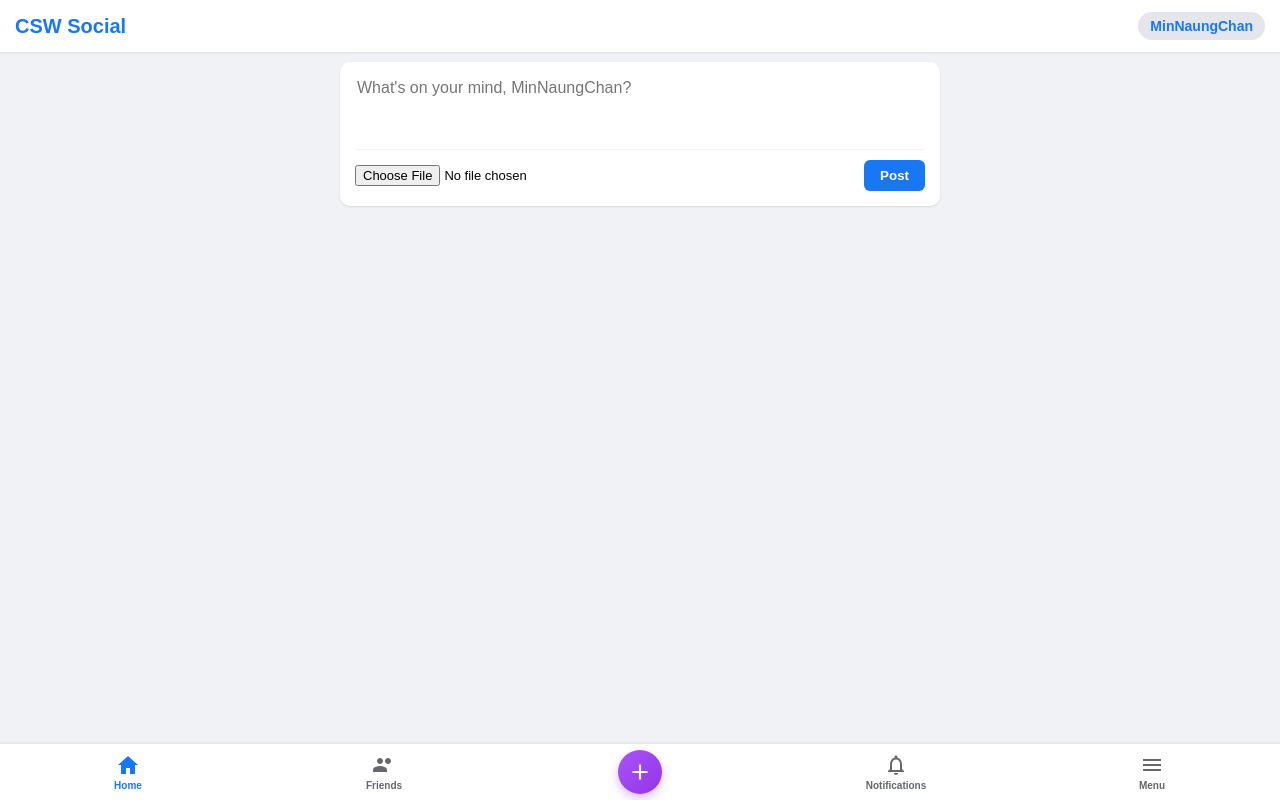
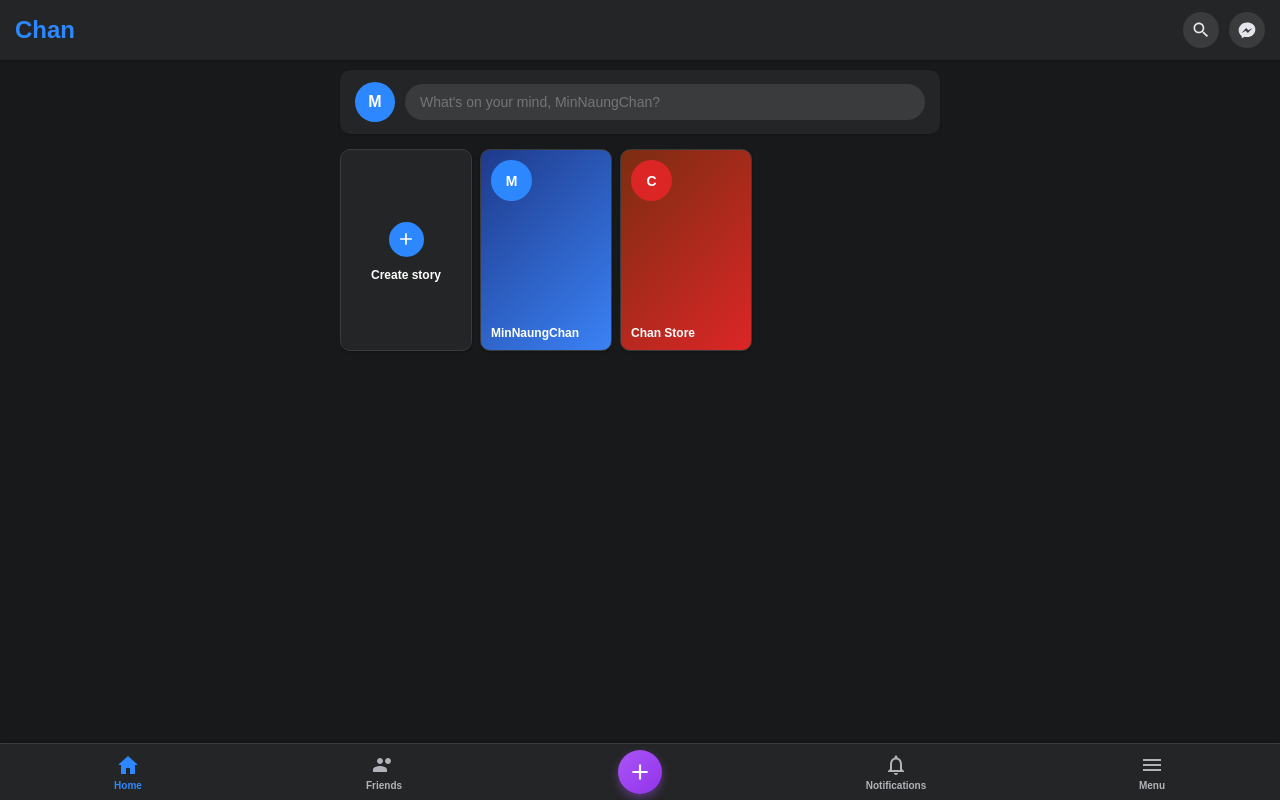
Before and after one commit to glimmgy-sketch/csw-dynamic, a Flask app: page / in a window 1280 px wide. Run offline with Flask 3, Linux system fonts and the light colour scheme; a user stored in the database is signed in; data that the repository does not hold is empty.

Commit message:
Update index.html

```diff
--- a/templates/index.html
+++ b/templates/index.html
@@ -3,64 +3,105 @@
 <head>
     <meta charset="UTF-8">
     <meta name="viewport" content="width=device-width, initial-scale=1.0">
-    <title>CSW Social - Home</title>
+    <title>Chan - Home</title>
     <style>
-        body { background-color: #f0f2f5; color: #050505; font-family: sans-serif; margin: 0; padding-bottom: 70px; }
-        .top-nav { background: #ffffff; padding: 12px 15px; font-size: 20px; font-weight: bold; position: sticky; top: 0; z-index: 100; box-shadow: 0 1px 2px rgba(0,0,0,0.08); display: flex; justify-content: space-between; align-items: center; color: #1877f2; }
+        body { background-color: #18191a; color: #e4e6eb; font-family: sans-serif; margin: 0; padding-bottom: 70px; }
+        .top-nav { background: #242526; padding: 12px 15px; display: flex; justify-content: space-between; align-items: center; position: sticky; top: 0; z-index: 100; box-shadow: 0 1px 2px rgba(0,0,0,0.2); }
+        .top-nav h1 { color: #2d88ff; margin: 0; font-size: 24px; font-weight: bold; }
+        .top-nav-icons { display: flex; gap: 10px; }
+        .icon-btn { width: 36px; height: 36px; background: #3a3b3c; border-radius: 50%; display: flex; align-items: center; justify-content: center; color: #e4e6eb; text-decoration: none; cursor: pointer; }
+        .icon-btn svg { width: 20px; height: 20px; fill: currentColor; }
+
         .container { max-width: 600px; margin: 0 auto; padding: 10px; }
 
-        /* Post Box */
-        .post-box { background: #ffffff; padding: 15px; border-radius: 10px; box-shadow: 0 1px 2px rgba(0,0,0,0.1); margin-bottom: 15px; }
-        .post-box textarea { width: 100%; border: none; outline: none; resize: none; font-size: 16px; font-family: sans-serif; }
-        .post-actions { display: flex; justify-content: space-between; align-items: center; margin-top: 10px; border-top: 1px solid #f0f2f5; padding-top: 10px; }
-        .post-btn { background: #1877f2; color: white; border: none; padding: 8px 16px; border-radius: 6px; font-weight: bold; cursor: pointer; }
+        /* Stories Section */
+        .stories-container { display: flex; gap: 8px; overflow-x: auto; padding-bottom: 10px; margin-bottom: 15px; scrollbar-width: none; }
+        .story-card { min-width: 110px; height: 180px; background: #242526; border-radius: 10px; overflow: hidden; position: relative; display: flex; flex-direction: column; justify-content: flex-end; padding: 10px; box-shadow: 0 1px 3px rgba(0,0,0,0.3); flex-shrink: 0; border: 1px solid #3a3b3c; }
+        .story-card span { color: white; font-size: 12px; font-weight: bold; position: relative; z-index: 2; }
+        .story-avatar { width: 35px; height: 35px; background: #2d88ff; border-radius: 50%; display: flex; align-items: center; justify-content: center; font-weight: bold; color: white; border: 3px solid #2d88ff; position: absolute; top: 10px; left: 10px; font-size: 14px; }
+        .create-story-btn { width: 35px; height: 35px; background: #2d88ff; border-radius: 50%; display: flex; align-items: center; justify-content: center; color: white; position: absolute; top: 95px; left: 37px; border: 3px solid #242526; }
+
+        /* Post Creation Box */
+        .post-box { background: #242526; padding: 12px 15px; border-radius: 10px; box-shadow: 0 1px 2px rgba(0,0,0,0.2); margin-bottom: 15px; display: flex; align-items: center; gap: 10px; }
+        .post-box-avatar { width: 40px; height: 40px; background: #2d88ff; border-radius: 50%; display: flex; align-items: center; justify-content: center; font-weight: bold; color: white; flex-shrink: 0; }
+        .post-box-input { flex: 1; background: #3a3b3c; border: none; padding: 10px 15px; border-radius: 20px; color: #e4e6eb; font-size: 14px; outline: none; }
 
         /* Feed Post Card */
-        .post-card { background: #ffffff; border-radius: 10px; box-shadow: 0 1px 2px rgba(0,0,0,0.1); margin-bottom: 15px; overflow: hidden; }
+        .post-card { background: #242526; border-radius: 10px; box-shadow: 0 1px 2px rgba(0,0,0,0.2); margin-bottom: 15px; overflow: hidden; border: 1px solid #3a3b3c; }
         .post-header { padding: 12px 15px; display: flex; align-items: center; gap: 10px; }
-        .post-avatar { width: 40px; height: 40px; background: #1877f2; border-radius: 50%; display: flex; align-items: center; justify-content: center; font-weight: bold; color: white; }
-        .post-user-info h4 { margin: 0; font-size: 15px; }
-        .post-user-info span { font-size: 12px; color: #65676b; }
-        .post-content { padding: 0 15px 12px 15px; font-size: 15px; line-height: 1.4; }
+        .post-avatar { width: 40px; height: 40px; background: #2d88ff; border-radius: 50%; display: flex; align-items: center; justify-content: center; font-weight: bold; color: white; }
+        .post-user-info h4 { margin: 0; font-size: 15px; color: #e4e6eb; }
+        .post-user-info span { font-size: 12px; color: #b0b3b8; }
+        .post-content { padding: 0 15px 12px 15px; font-size: 15px; line-height: 1.4; color: #e4e6eb; }
         .post-media { width: 100%; max-height: 400px; object-fit: cover; background: #000; }
 
-        /* Action buttons */
-        .post-footer-actions { display: flex; border-top: 1px solid #f0f2f5; border-bottom: 1px solid #f0f2f5; }
-        .action-btn { flex: 1; background: none; border: none; padding: 10px; font-weight: bold; color: #65676b; cursor: pointer; display: flex; align-items: center; justify-content: center; gap: 6px; }
-        .action-btn:hover { background: #f4f5f7; }
+        .post-footer-actions { display: flex; border-top: 1px solid #3a3b3c; border-bottom: 1px solid #3a3b3c; }
+        .action-btn { flex: 1; background: none; border: none; padding: 10px; font-weight: bold; color: #b0b3b8; cursor: pointer; display: flex; align-items: center; justify-content: center; gap: 6px; font-size: 14px; }
+        .action-btn:hover { background: #3a3b3c; }
 
-        /* Comments section */
-        .comments-section { padding: 10px 15px; background: #f9fafb; font-size: 14px; }
-        .comment-item { margin-bottom: 6px; }
-        .comment-form { display: flex; gap: 8px; padding: 10px 15px; background: #fff; }
-        .comment-form input { flex: 1; padding: 8px 12px; border: 1px solid #ccd0d5; border-radius: 20px; outline: none; }
-        .comment-form button { background: #1877f2; color: white; border: none; padding: 8px 14px; border-radius: 20px; font-weight: bold; cursor: pointer; }
+        .comments-section { padding: 10px 15px; background: #18191a; font-size: 14px; }
+        .comment-item { margin-bottom: 8px; color: #e4e6eb; }
+        .comment-form { display: flex; gap: 8px; padding: 10px 15px; background: #242526; }
+        .comment-form input { flex: 1; padding: 8px 12px; background: #3a3b3c; border: none; border-radius: 20px; color: white; outline: none; }
+        .comment-form button { background: #2d88ff; color: white; border: none; padding: 8px 14px; border-radius: 20px; font-weight: bold; cursor: pointer; }
 
         /* Bottom Nav */
-        .chan-bottom-nav { position: fixed; bottom: 0; left: 0; width: 100%; background: #ffffff; display: flex; justify-content: space-around; align-items: center; border-top: 1px solid #e4e6eb; padding: 6px 0; z-index: 1000; box-shadow: 0 -1px 3px rgba(0,0,0,0.05); }
-        .bottom-nav-item { display: flex; flex-direction: column; align-items: center; color: #65676b; text-decoration: none; flex: 1; }
-        .bottom-nav-item.active { color: #1877f2; }
+        .chan-bottom-nav { position: fixed; bottom: 0; left: 0; width: 100%; background: #242526; display: flex; justify-content: space-around; align-items: center; border-top: 1px solid #3a3b3c; padding: 6px 0; z-index: 1000; box-shadow: 0 -1px 3px rgba(0,0,0,0.3); }
+        .bottom-nav-item { display: flex; flex-direction: column; align-items: center; color: #b0b3b8; text-decoration: none; flex: 1; }
+        .bottom-nav-item.active { color: #2d88ff; }
         .bottom-nav-item svg { width: 24px; height: 24px; fill: currentColor; }
         .bottom-nav-item span { font-size: 10px; margin-top: 3px; font-weight: bold; }
         .create-circle-btn { width: 44px; height: 44px; background: linear-gradient(135deg, #a855f7, #9333ea); border-radius: 50%; display: flex; align-items: center; justify-content: center; color: white; box-shadow: 0 4px 10px rgba(168, 85, 247, 0.4); cursor: pointer; margin: auto; }
     </style>
 </head>
 <body>
+    <!-- Top Nav (Chan Branding & Icons) -->
     <div class="top-nav">
-        <span>CSW Social</span>
-        <a href="{{ url_for('profile', username=current_user.username) }}" style="text-decoration: none; color: inherit; font-size: 14px; background: #e4e6eb; padding: 6px 12px; border-radius: 20px;">{{ current_user.username }}</a>
+        <h1>Chan</h1>
+        <div class="top-nav-icons">
+            <a href="#" class="icon-btn" onclick="alert('Search feature coming soon!')">
+                <svg viewBox="0 0 24 24"><path d="M15.5 14h-.79l-.28-.27C15.41 12.59 16 11.11 16 9.5 16 5.91 13.09 3 9.5 3S3 5.91 3 9.5 5.91 16 9.5 16c1.61 0 3.09-.59 4.23-1.57l.27.28v.79l5 4.99L20.49 19l-4.99-5zm-6 0C7.01 14 5 11.99 5 9.5S7.01 5 9.5 5 14 7.01 14 9.5 11.99 14 9.5 14z"/></svg>
+            </a>
+            <a href="#" class="icon-btn" onclick="alert('Messenger coming soon!')">
+                <svg viewBox="0 0 24 24"><path d="M12 3C6.48 3 2 7.14 2 12.25c0 2.9 1.45 5.47 3.72 7.11V22l3.43-1.88c.88.24 1.81.38 2.85.38 5.52 0 10-4.14 10-9.25S17.52 3 12 3zm1.02 12.5l-2.54-2.72-4.96 2.72 5.46-5.8 2.58 2.72 4.92-2.72-5.46 5.8z"/></svg>
+            </a>
+        </div>
     </div>
 
     <div class="container">
-        <!-- Post Create Box -->
+        <!-- Post Creation Trigger Box -->
         <div class="post-box">
+            <div class="post-box-avatar">{{ current_user.username[0] | upper }}</div>
+            <input type="text" class="post-box-input" placeholder="What's on your mind, {{ current_user.username }}?" onclick="document.getElementById('post-form-card').style.display='block';">
+        </div>
+
+        <!-- Expanded Post Form (Hidden by default, shown when clicked) -->
+        <div id="post-form-card" class="post-card" style="display: none; padding: 15px;">
             <form action="{{ url_for('add_post') }}" method="POST" enctype="multipart/form-data">
-                <textarea name="content" rows="3" placeholder="What's on your mind, {{ current_user.username }}?"></textarea>
-                <div class="post-actions">
-                    <input type="file" name="media" accept="image/*,video/*" style="font-size: 13px;">
-                    <button type="submit" class="post-btn">Post</button>
+                <textarea name="content" rows="3" class="post-box-input" style="width: 100%; border-radius: 8px; resize: none; margin-bottom: 10px;" placeholder="What's on your mind, {{ current_user.username }}?"></textarea>
+                <div style="display: flex; justify-content: space-between; align-items: center;">
+                    <input type="file" name="media" accept="image/*,video/*" style="font-size: 12px; color: #b0b3b8;">
+                    <button type="submit" style="background: #2d88ff; color: white; border: none; padding: 8px 16px; border-radius: 6px; font-weight: bold; cursor: pointer;">Post</button>
                 </div>
             </form>
+        </div>
+
+        <!-- Stories Section -->
+        <div class="stories-container">
+            <div class="story-card" style="background: #242526; justify-content: center; align-items: center;">
+                <div class="create-story-btn" style="position: static; margin-bottom: 8px;">
+                    <svg viewBox="0 0 24 24" style="width: 20px; height: 20px; fill: white;"><path d="M19 13h-6v6h-2v-6H5v-2h6V5h2v6h6v2z"/></svg>
+                </div>
+                <span style="text-align: center;">Create story</span>
+            </div>
+            <div class="story-card" style="background: linear-gradient(135deg, #1e3a8a, #3b82f6);">
+                <div class="story-avatar">{{ current_user.username[0] | upper }}</div>
+                <span>{{ current_user.username }}</span>
+            </div>
+            <div class="story-card" style="background: linear-gradient(135deg, #7c2d12, #dc2626);">
+                <div class="story-avatar" style="background: #dc2626; border-color: #dc2626;">C</div>
+                <span>Chan Store</span>
+            </div>
         </div>
 
         <!-- Feed Posts List -->
@@ -70,7 +111,7 @@
                 <div class="post-avatar">{{ post.author.username[0] | upper }}</div>
                 <div class="post-user-info">
                     <h4><a href="{{ url_for('profile', username=post.author.username) }}" style="text-decoration: none; color: inherit;">{{ post.author.name or post.author.username }}</a></h4>
-                    <span>Post ID: #{{ post.id }}</span>
+                    <span>Just now</span>
                 </div>
             </div>
 
@@ -125,7 +166,7 @@
             <span>Friends</span>
         </a>
         <div style="flex: 1; text-align: center;">
-            <div class="create-circle-btn" onclick="window.scrollTo({top: 0, behavior: 'smooth'});">
+            <div class="create-circle-btn" onclick="window.scrollTo({top: 0, behavior: 'smooth'}); document.getElementById('post-form-card').style.display='block';">
                 <svg viewBox="0 0 24 24" style="width: 26px; height: 26px; fill: currentColor;"><path d="M19 13h-6v6h-2v-6H5v-2h6V5h2v6h6v2z"/></svg>
             </div>
         </div>
@@ -133,7 +174,7 @@
             <svg viewBox="0 0 24 24"><path d="M12 22c1.1 0 2-.9 2-2h-4c0 1.1.9 2 2 2zm6-6v-5c0-3.07-1.64-5.64-4.5-6.32V4c0-.83-.67-1.5-1.5-1.5s-1.5.67-1.5 1.5v.68C7.64 5.36 6 7.92 6 11v5l-2 2v1h16v-1l-2-2zm-2 1H8v-6c0-2.48 1.51-4.5 4-4.5s4 2.02 4 4.5v6z"/></svg>
             <span>Notifications</span>
         </a>
-        <!-- 🔴 Menu Icon က အခု Menu Page ဆီ သေချာချိတ်သွားပါပြီ -->
+        <!-- 🔴 Menu Icon -->
         <a href="{{ url_for('menu') }}" class="bottom-nav-item">
             <svg viewBox="0 0 24 24"><path d="M3 18h18v-2H3v2zm0-5h18v-2H3v2zm0-7v2h18V6H3z"/></svg>
             <span>Menu</span>
```
